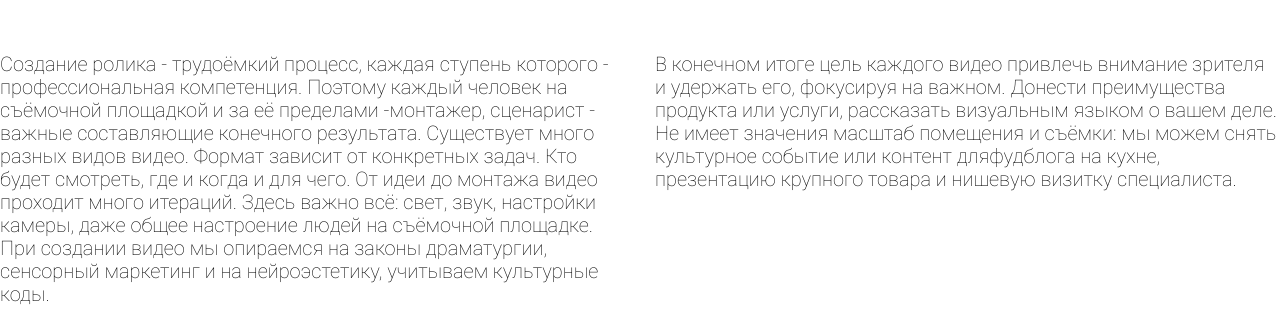
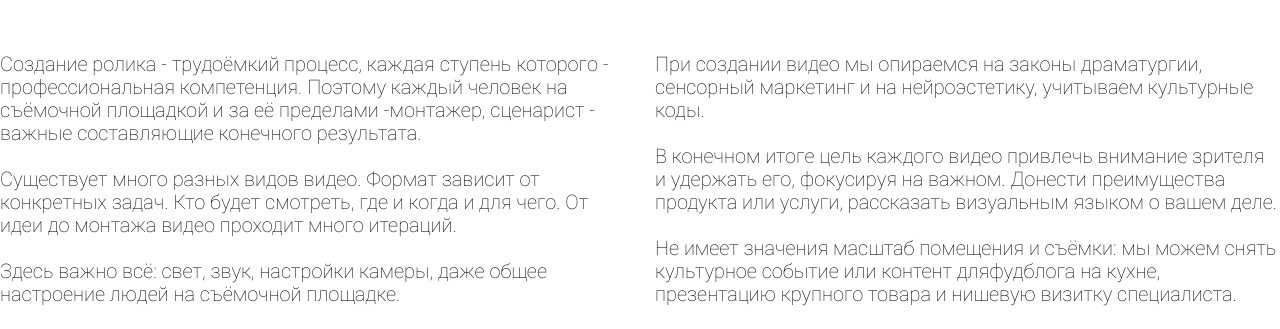
Before and after one commit to tarchevsky/teziscam, a plain HTML site: page index.html in a window 1280 px wide. Shown: the part 7715-8044 px from the top of the page. Drawn offline with Linux system fonts and the light colour scheme; files whose address does not match are found by name.

Commit message:
Сегмантация текста около видео

```diff
--- a/index.html
+++ b/index.html
@@ -72,7 +72,10 @@
 				<h4 class="block-sub">Процесс</h4>
 			</div>
 			<div class="block-descr">
-				<p>Мы начнем работу с MVP (минимально- жизнеспособный продукт). Это пилотная версия с минимальным функционалом. Получив первую обратную связь, можно приступить к доработке и расширению. Это позволит снизить затраты и риски. И даже после создания дизайна, верски возможны корректировки цыета, типографики и наполнения.</p>
+				<p>Мы начнем работу с MVP (минимально- жизнеспособный продукт). Это пилотная версия с минимальным
+					функционалом. Получив первую обратную связь, можно приступить к доработке и расширению. Это позволит
+					снизить затраты и риски. И даже после создания дизайна, верски возможны корректировки цыета, типографики
+					и наполнения.</p>
 			</div>
 			<div class="timeline timeline-web">
 				<div class="timeline-web__steps">
@@ -228,14 +231,16 @@
 				<div class="benefits-item">
 					<div class="benefits-item__count">#1</div>
 					<div class="benefits-item__heading">Концептуализм в подаче</div>
-					<p class="benefits-item__descr">Не используем готовые решения, а разрабатываем с нуля. Каждый пиксель оправдан</p>
+					<p class="benefits-item__descr">Не используем готовые решения, а разрабатываем с нуля. Каждый пиксель
+						оправдан</p>
 					<div class="benefits-item__plus"><span></span><span></span></div>
 					</p>
 				</div>
 				<div class="benefits-item">
 					<div class="benefits-item__count">#2</div>
 					<div class="benefits-item__heading">Интенсивность</div>
-					<p class="benefits-item__descr">Short time-framed, соблюдаем сроки работы и стоимость реализации проектов</p>
+					<p class="benefits-item__descr">Short time-framed, соблюдаем сроки работы и стоимость реализации проектов
+					</p>
 					<div class="benefits-item__plus"><span></span><span></span></div>
 					</p>
 				</div>
@@ -249,14 +254,16 @@
 				<div class="benefits-item">
 					<div class="benefits-item__count">#4</div>
 					<div class="benefits-item__heading">Внедрение инноваций и современных тенденций</div>
-					<p class="benefits-item__descr">Используем самые популярные технологии на рынке. Внедряем самые удачные решения из мирового опыта веб-разработки.</p>
+					<p class="benefits-item__descr">Используем самые популярные технологии на рынке. Внедряем самые удачные
+						решения из мирового опыта веб-разработки.</p>
 					<div class="benefits-item__plus"><span></span><span></span></div>
 					</p>
 				</div>
 				<div class="benefits-item">
 					<div class="benefits-item__count">#5</div>
 					<div class="benefits-item__heading">Высокая скорость загрузки</div>
-					<p class="benefits-item__descr">Соблюдаем стандарты поисковых систем и инженерных качеств веб-разработки</p>
+					<p class="benefits-item__descr">Соблюдаем стандарты поисковых систем и инженерных качеств веб-разработки
+					</p>
 					<div class="benefits-item__plus"><span></span><span></span></div>
 					</p>
 				</div>
@@ -270,7 +277,8 @@
 				<div class="benefits-item">
 					<div class="benefits-item__count">#7</div>
 					<div class="benefits-item__heading">Погружение в нишу</div>
-					<p class="benefits-item__descr">Исследуем рынок и обоснованно реагируем на изменения в нуждах потребителей</p>
+					<p class="benefits-item__descr">Исследуем рынок и обоснованно реагируем на изменения в нуждах
+						потребителей</p>
 					<div class="benefits-item__plus"><span></span><span></span></div>
 					</p>
 				</div>
@@ -355,20 +363,21 @@
 							Создание ролика - трудоёмкий процесс, каждая ступень которого - профессиональная компетенция.
 							Поэтому
 							каждый человек на съёмочной площадкой и за её пределами -монтажер, сценарист - важные составляющие
-							конечного результата.
-							Существует много разных видов видео. Формат зависит от конкретных задач.
+							конечного результата.</p><br>
+						<p>Существует много разных видов видео. Формат зависит от конкретных задач.
 							Кто будет смотреть, где и когда и для чего.
-							От идеи до монтажа видео проходит много итераций. Здесь важно всё: свет, звук, настройки камеры,
+							От идеи до монтажа видео проходит много итераций.</p><br>
+						<p>Здесь важно всё: свет, звук, настройки камеры,
 							даже
-							общее настроение людей на съёмочной площадке.
-							При создании видео мы опираемся на законы драматургии, сенсорный маркетинг и на нейроэстетику,
-							учитываем культурные коды.</p><br>
+							общее настроение людей на съёмочной площадке.</p><br>
 					</div>
 
 					<div>
+						<p>При создании видео мы опираемся на законы драматургии, сенсорный маркетинг и на нейроэстетику,
+							учитываем культурные коды.</p><br>
 						<p>В конечном итоге цель каждого видео привлечь внимание зрителя и удержать его, фокусируя на важном.
-							Донести преимущества продукта или услуги, рассказать визуальным языком о вашем деле.
-							Не имеет значения масштаб помещения и съёмки: мы можем снять культурное событие или контент
+							Донести преимущества продукта или услуги, рассказать визуальным языком о вашем деле.</p><br>
+						<p>Не имеет значения масштаб помещения и съёмки: мы можем снять культурное событие или контент
 							дляфудблога на кухне, презентацию крупного товара и нишевую визитку специалиста.</p>
 					</div>
 				</div>
```
